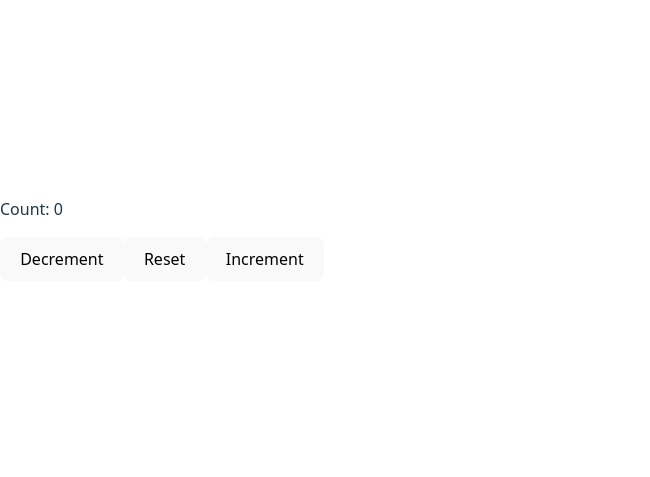
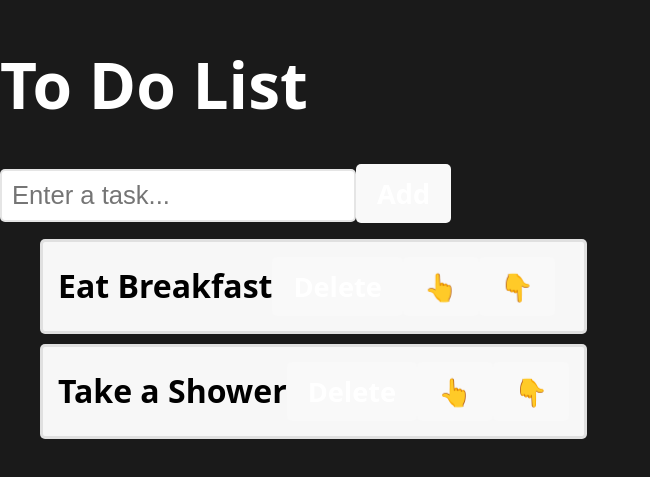
Before and after one commit to Alex-935/React_BroCode, a React (Vite) app in the folder my-react-app/: page / in a window 1280 px wide. Shown: the part 169-646 px from the top of the page, without its empty margins (0-650 px from the left). Built offline with nearby package versions, Linux system fonts and the light colour scheme.

Commit message:
ToDoList Programme

```diff
--- a/my-react-app/src/App.jsx
+++ b/my-react-app/src/App.jsx
@@ -17,6 +17,7 @@
 import MyComponentUpdateObjects from "./MyComponentUpdateObjects.jsx";
 import MyCompontentUpdateArray from "./MyComponentUpdateArray.jsx";
 import MyComponentUpdateArrayOfObjects from "./MyComponentUpdateArrayOfObjects.jsx";
+import ToDoList from "./ToDoList/ToDoList.jsx";
 
 // cd into my-react-app,  npm run dev
 
@@ -43,7 +44,7 @@
     </>*/
 
     <>
-      <MyComponentUpdater />
+      <ToDoList />
     </>
   );
 }
--- /dev/null
+++ b/my-react-app/src/ToDoList/ToDoList.jsx
@@ -0,0 +1,77 @@
+
+import React, {useState} from 'react';
+//import classes from './ToDoList.module.css';
+import styles from './ToDoList.module.css';
+
+function ToDoList() {
+
+    const [tasks, setTasks] = useState(["Eat Breakfast", "Take a Shower"]);
+    const [newTask, setNewTask] = useState([]);
+
+    function handleInputChange(event) {
+        setNewTask(event.target.value);
+    }
+    function addTask() {
+
+        if (newTask.trim() !== "") {
+            setTasks(t => [...t, newTask]);
+            setNewTask("");
+        }
+    }
+    function deleteTask(index) {
+        const updatedTasks = tasks.filter((_, i) => index !== i);
+        setTasks(updatedTasks);
+    }
+    function moveTaskUp(index) {
+        if (index > 0) {
+            const updatedTasks = [...tasks];
+            // array destructuring to switch the two
+            [updatedTasks[index], updatedTasks[index-1]] =
+            [updatedTasks[index-1], updatedTasks[index]];
+            setTasks(updatedTasks);
+        }
+    }
+    function moveTaskDown(index) {
+        if (index < tasks.length-1) {
+            const updatedTasks = [...tasks];
+            // array destructuring to switch the two
+            [updatedTasks[index], updatedTasks[index+1]] =
+            [updatedTasks[index+1], updatedTasks[index]];
+            setTasks(updatedTasks);
+        }
+    }
+
+    return (
+        <div className='to-do-list'>
+
+            <h1>To Do List</h1>
+
+            <div>
+                <input type="text" placeholder="Enter a task..." value={newTask}
+                onChange={handleInputChange}/>
+                <button className="add-button" onClick={addTask}>
+                    Add
+                </button>
+            </div>
+
+            <ol>
+                {tasks.map((task, index) =>
+                    <li key={index}>
+                        <span className="text">{task}</span>
+                        <button className="delete-button" onClick={() => deleteTask(index)}>
+                            Delete
+                        </button>
+                        <button className="move-button" onClick={() => moveTaskUp(index)}>
+                            👆
+                        </button>
+                        <button className="move-button" onClick={() => moveTaskDown(index)}>
+                            👇
+                        </button>
+                    </li>
+                )}
+            </ol>
+
+        </div>
+    );
+}
+export default ToDoList;
--- /dev/null
+++ b/my-react-app/src/ToDoList/ToDoList.module.css
@@ -0,0 +1,72 @@
+
+:root {
+    background-color: white;
+    color: black;
+}
+body {
+    background-color: hsl(0, 0%, 10%);
+}
+.to-do-list {
+    font-family:Arial, Helvetica, sans-serif;
+    text-align: center;
+    margin-top: 100px;
+}
+h1 {
+    font-size: 4rem;
+    color: white;
+}
+button {
+    font-size: 1.7rem;
+    font-weight: bold;
+    padding: 10px 20px;
+    color: white;
+    border-radius: 5px;
+    cursor: pointer;
+    transition: background-color 0.5s ease;
+}
+
+.add-button {
+    background-color: hsl(125, 47%, 54%);
+}
+.add-button:hover{
+    background-color: hsl(125, 47%, 44%);
+}
+.delete-button {
+    background-color: hsl(10, 90%, 50%);
+}
+.delete-button:hover{
+    background-color: hsl(10, 90%, 40%);
+}
+.move-button {
+    background-color: hsl(207, 90%, 64%);
+}
+.move-button:hover{
+    background-color: hsl(207, 90%, 54%);
+}
+input[type=text] {
+    font-size: 1.6rem;
+    padding: 10px;
+    border: 2px solid hsla(0, 0%, 80%, 0.5);
+    border-radius: 5px;
+    color: hsla(0, 0%, 0%, 0.5);
+    background-color: white;
+}
+li{
+    font-size: 2rem;
+    font-weight: bold;
+    padding: 15px;
+    background-color: hsl(0, 0%, 97%);
+    margin-bottom: 10px;
+    border: 3px solid hsla(0, 0%, 85%, 0.75);
+    border-radius: 5px;
+    display: flex;
+    align-items: center;
+}
+.text   {
+    flex: 1;
+}
+.delete-button, .move-button {
+    padding: 8px 12px;
+    font-size: 1.4rem;
+    margin-left: 10px;
+}
```
